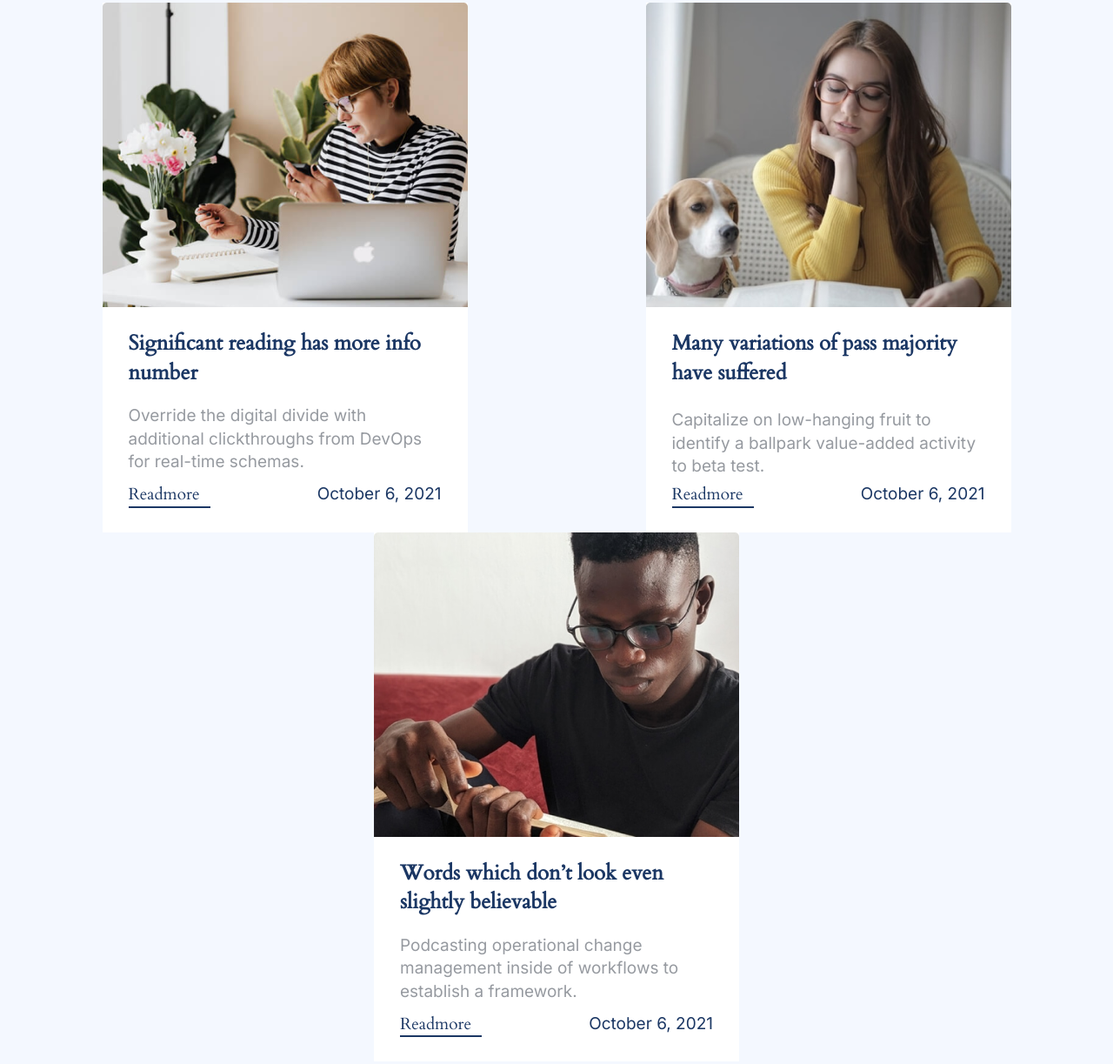
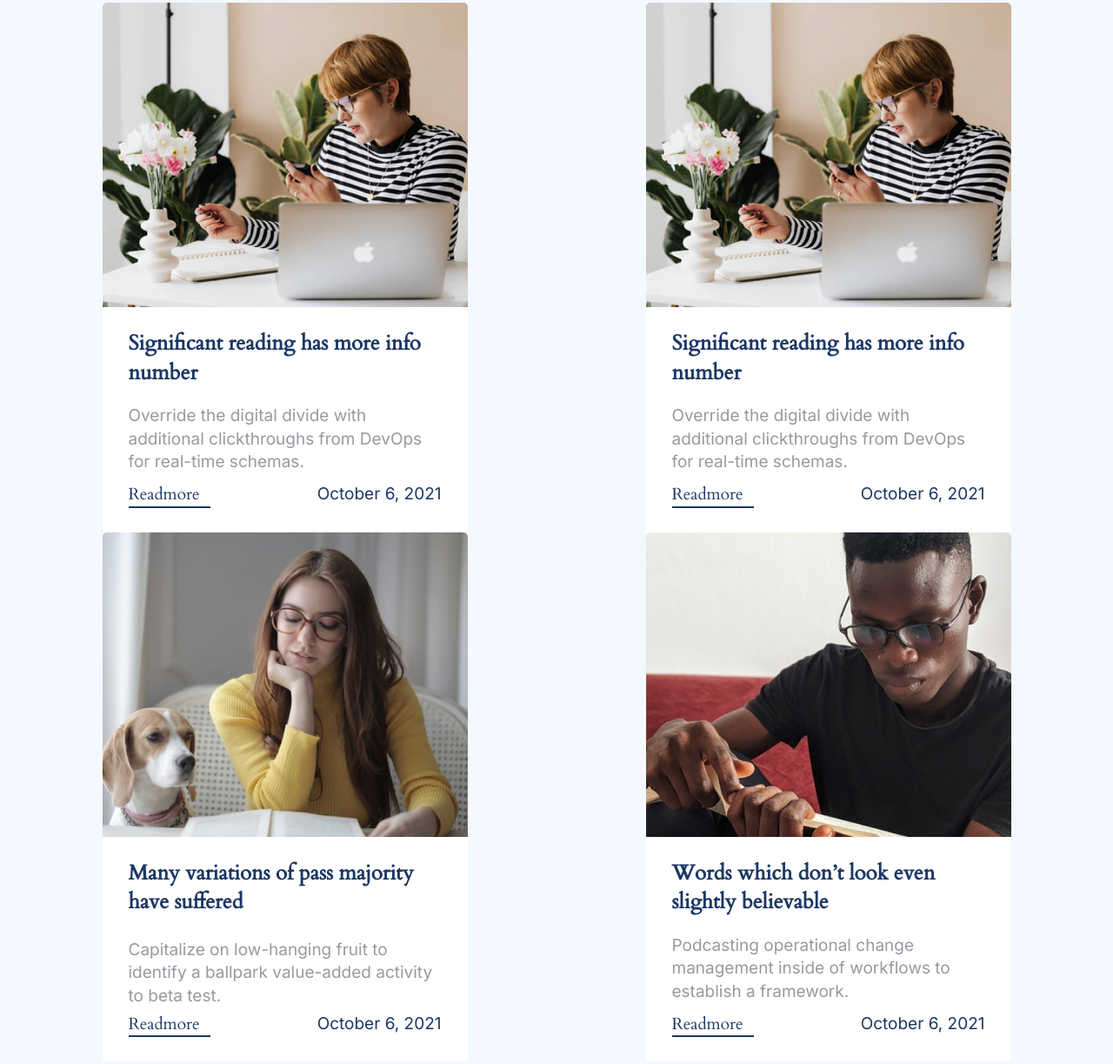
Before and after one commit to stdkhai/nixlearn, a plain HTML site: page index.html in a window 1280 px wide. Shown: the part 7265-8488 px from the top of the page at 87% size. Drawn offline with nearby package versions, Linux system fonts and the light colour scheme.

Commit message:
Make some articles

```diff
--- a/index.html
+++ b/index.html
@@ -421,6 +421,23 @@
                         </div>
                         <div class="col">
                             <div class="article">
+                                <img src="img03.png" alt="" class="article-preview">
+                                <div class="article-info">
+                                    <h4 class="article-tile">Significant reading has more info number</h4>
+                                    <div>
+                                        <p>Override the digital divide with additional clickthroughs from DevOps for
+                                            real-time schemas.</p>
+                                    </div>
+
+                                    <div class="footer">
+                                        <a href="#" class="more">Readmore</a>
+                                        <div class="date">October 6, 2021</div>
+                                    </div>
+                                </div>
+                            </div>
+                        </div>
+                        <div class="col">
+                            <div class="article">
                                 <img src="img04.png" alt="" class="article-preview">
                                 <div class="article-info">
                                     <h4 class="article-tile">Many variations of pass majority have suffered</h4>
```
